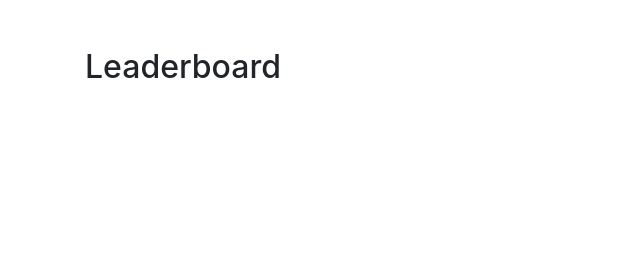
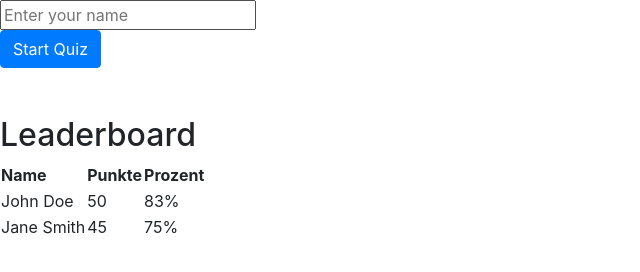
Before and after one commit to Ashour21013/QuizGame, a website with bundled scripts: page index.html in a window 1280 px wide. Shown: the whole page, without its empty margins (0-640 px from the left). Built offline with nearby package versions, Linux system fonts and the light colour scheme.

Commit message:
Layout for dynamic generation

```diff
--- a/index.html
+++ b/index.html
@@ -8,19 +8,50 @@
   <link rel="stylesheet" href="style.css">
 </head>
 <body>
-  <div class="container mt-5">
+  <div id="app-wrapper">
+    <div class="player-container">
       <div id="player-input" class="mb-4">
         <!-- Place the player name input here -->
+        <input id="player-name" type="text" placeholder="Enter your name">
+        <br>
+        <button id="start-quiz" class="btn btn-primary">Start Quiz</button>
       </div>
       <div id="quiz-container" class="card" style="display: none;">
         <div class="card-body">
           <h1 class="card-title text-center">Quiz</h1>
           <!-- Place the question, the options and the results here -->
+          <p id="category-text"></p>
+          <p id="difficulty-text"></p>
+          <p id="question-text"></p>
+          <div id="options-container"></div>
         </div>
       </div>
       <div id="leaderboard" class="mt-5">
         <h2>Leaderboard</h2>
         <!-- Place the leaderboard list here -->
+        <table id="leaderboard-table">
+          <thead>
+            <tr>
+              <th>Name</th>
+              <th>Punkte</th>
+              <th>Prozent</th>
+            </tr>
+          </thead>
+          <tbody>
+            <tr>
+              <td>John Doe</td>
+              <td>50</td>
+              <td>83%</td>
+            </tr>
+            <tr>
+              <td>Jane Smith</td>
+              <td>45</td>
+              <td>75%</td>
+            </tr>
+            <!-- Weitere Zeilen können hier dynamisch hinzugefügt werden -->
+          </tbody>
+        </table>
+      </div>
     </div>
   </div>
   <script type="module" src="dist/main.js"></script>
```
Lines whose indentation alone changed are shown as unchanged.
